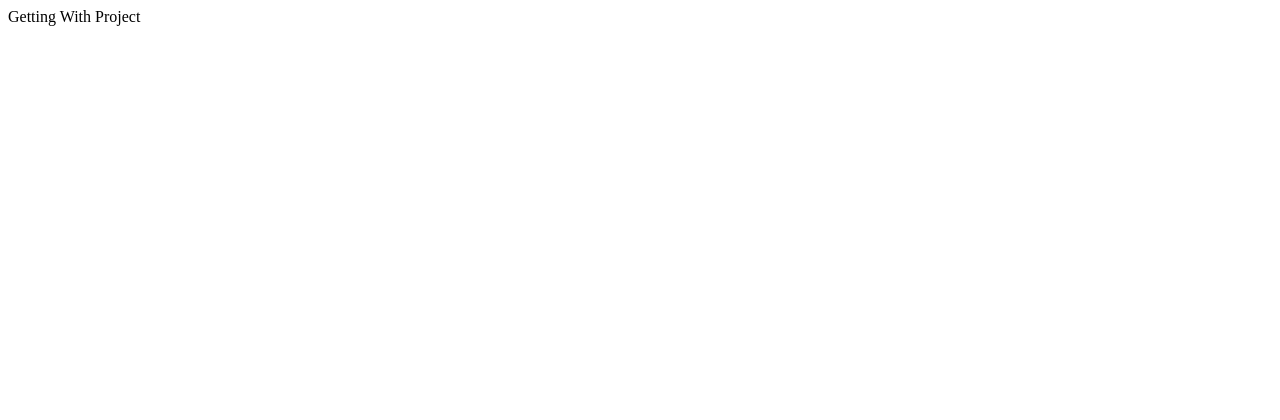
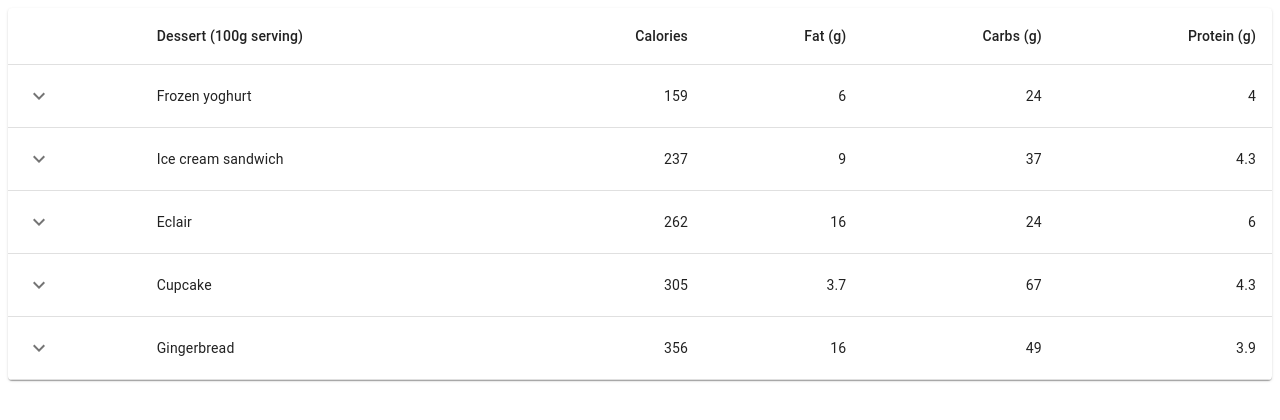
Before and after one commit to teyouale/class_scheduling, a React (Create React App) app: page / in a window 1280 px wide. Shown: the top 420 px of the page. Built offline with nearby package versions, Linux system fonts and the light colour scheme.

Commit message:
Using Collasable Form

```diff
--- a/src/App.js
+++ b/src/App.js
@@ -1,8 +1,9 @@
+import Departements from "./Components/Departements/Departements";
 
 function App() {
   return (
     <div className="App">
-      Getting With Project
+      <Departements />
     </div>
   );
 }
--- /dev/null
+++ b/src/Components/Departements/Departements.js
@@ -0,0 +1,149 @@
+import React from 'react';
+import PropTypes from 'prop-types';
+import { makeStyles } from '@material-ui/core/styles';
+import Box from '@material-ui/core/Box';
+import Collapse from '@material-ui/core/Collapse';
+import IconButton from '@material-ui/core/IconButton';
+import Table from '@material-ui/core/Table';
+import TableBody from '@material-ui/core/TableBody';
+import TableCell from '@material-ui/core/TableCell';
+import TableContainer from '@material-ui/core/TableContainer';
+import TableHead from '@material-ui/core/TableHead';
+import TableRow from '@material-ui/core/TableRow';
+import Typography from '@material-ui/core/Typography';
+import Paper from '@material-ui/core/Paper';
+import KeyboardArrowDownIcon from '@material-ui/icons/KeyboardArrowDown';
+import KeyboardArrowUpIcon from '@material-ui/icons/KeyboardArrowUp';
+
+const useRowStyles = makeStyles({
+    root: {
+        '& > *': {
+            borderBottom: 'unset',
+        },
+    },
+});
+
+function createData(name, calories, fat, carbs, protein, price) {
+    return {
+        name,
+        calories,
+        fat,
+        carbs,
+        protein,
+        price,
+        history: [
+            { date: '2020-01-05', customerId: '11091700', amount: 3 },
+            { date: '2020-01-02', customerId: 'Anonymous', amount: 1 },
+        ],
+    };
+}
+
+function Row(props) {
+    const { row } = props;
+    const [open, setOpen] = React.useState(false);
+    const classes = useRowStyles();
+
+    return (
+        <React.Fragment>
+            <TableRow className={classes.root}>
+                <TableCell>
+                    <IconButton aria-label="expand row" size="small" onClick={() => setOpen(!open)}>
+                        {open ? <KeyboardArrowUpIcon /> : <KeyboardArrowDownIcon />}
+                    </IconButton>
+                </TableCell>
+                <TableCell component="th" scope="row">
+                    {row.name}
+                </TableCell>
+                <TableCell align="right">{row.calories}</TableCell>
+                <TableCell align="right">{row.fat}</TableCell>
+                <TableCell align="right">{row.carbs}</TableCell>
+                <TableCell align="right">{row.protein}</TableCell>
+            </TableRow>
+            <TableRow>
+                <TableCell style={{ paddingBottom: 0, paddingTop: 0 }} colSpan={6}>
+                    <Collapse in={open} timeout="auto" unmountOnExit>
+                        <Box margin={1}>
+                            <Typography variant="h6" gutterBottom component="div">
+                                History
+                            </Typography>
+                            <Table size="small" aria-label="purchases">
+                                <TableHead>
+                                    <TableRow>
+                                        <TableCell>Date</TableCell>
+                                        <TableCell>Customer</TableCell>
+                                        <TableCell align="right">Amount</TableCell>
+                                        <TableCell align="right">Total price ($)</TableCell>
+                                    </TableRow>
+                                </TableHead>
+                                <TableBody>
+                                    {row.history.map((historyRow) => (
+                                        <TableRow key={historyRow.date}>
+                                            <TableCell component="th" scope="row">
+                                                {historyRow.date}
+                                            </TableCell>
+                                            <TableCell>{historyRow.customerId}</TableCell>
+                                            <TableCell align="right">{historyRow.amount}</TableCell>
+                                            <TableCell align="right">
+                                                {Math.round(historyRow.amount * row.price * 100) / 100}
+                                            </TableCell>
+                                        </TableRow>
+                                    ))}
+                                </TableBody>
+                            </Table>
+                        </Box>
+                    </Collapse>
+                </TableCell>
+            </TableRow>
+        </React.Fragment>
+    );
+}
+
+Row.propTypes = {
+    row: PropTypes.shape({
+        calories: PropTypes.number.isRequired,
+        carbs: PropTypes.number.isRequired,
+        fat: PropTypes.number.isRequired,
+        history: PropTypes.arrayOf(
+            PropTypes.shape({
+                amount: PropTypes.number.isRequired,
+                customerId: PropTypes.string.isRequired,
+                date: PropTypes.string.isRequired,
+            }),
+        ).isRequired,
+        name: PropTypes.string.isRequired,
+        price: PropTypes.number.isRequired,
+        protein: PropTypes.number.isRequired,
+    }).isRequired,
+};
+
+const rows = [
+    createData('Frozen yoghurt', 159, 6.0, 24, 4.0, 3.99),
+    createData('Ice cream sandwich', 237, 9.0, 37, 4.3, 4.99),
+    createData('Eclair', 262, 16.0, 24, 6.0, 3.79),
+    createData('Cupcake', 305, 3.7, 67, 4.3, 2.5),
+    createData('Gingerbread', 356, 16.0, 49, 3.9, 1.5),
+];
+
+export default function Departements() {
+    return (
+        <TableContainer component={Paper}>
+            <Table aria-label="collapsible table">
+                <TableHead>
+                    <TableRow>
+                        <TableCell />
+                        <TableCell>Dessert (100g serving)</TableCell>
+                        <TableCell align="right">Calories</TableCell>
+                        <TableCell align="right">Fat&nbsp;(g)</TableCell>
+                        <TableCell align="right">Carbs&nbsp;(g)</TableCell>
+                        <TableCell align="right">Protein&nbsp;(g)</TableCell>
+                    </TableRow>
+                </TableHead>
+                <TableBody>
+                    {rows.map((row) => (
+                        <Row key={row.name} row={row} />
+                    ))}
+                </TableBody>
+            </Table>
+        </TableContainer>
+    );
+}
--- /dev/null
+++ b/src/Components/Departements/styles.js
@@ -0,0 +1,9 @@
+import { makeStyles } from '@material-ui/core/styles';
+
+const useStyles = makeStyles({
+    table: {
+        minWidth: 650,
+    }
+});
+
+export default useStyles;
```
Also changed, not shown: src/Components/Departements/Departement/Departement.js (added, +66 -0 lines), src/Components/Departements/Departement/styles.js (added).
